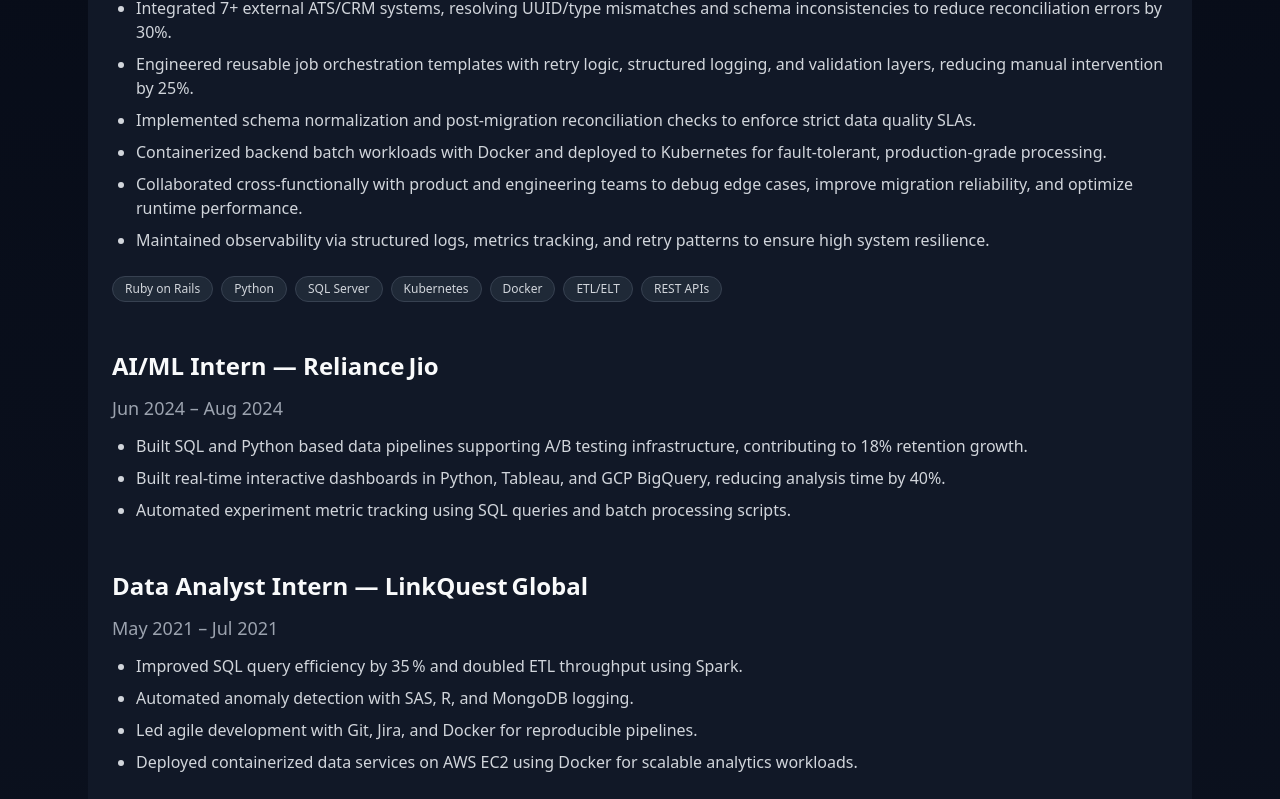
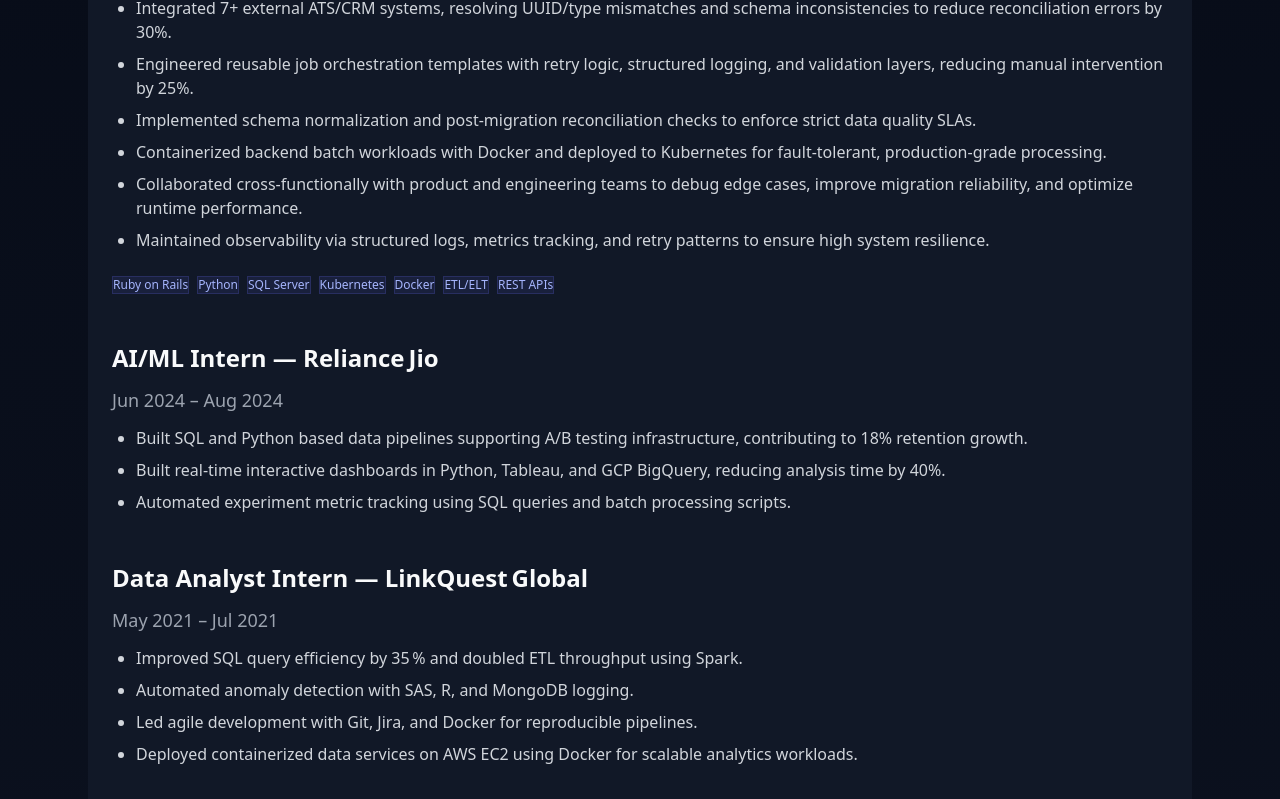
Before and after one commit to Mrinmayi03/MrinmayiKatti_Portfolio, a React (Vite) app: page / in a window 1280 px wide. Shown: the part 1281-2080 px from the top of the page. Built offline with nearby package versions, Linux system fonts and the light colour scheme.

Commit message:
Frontend updates

```diff
--- a/src/components/Experience.tsx
+++ b/src/components/Experience.tsx
@@ -71,7 +71,7 @@
               {r.tech.map((t) => (
                 <span
                   key={t}
-                  className="text-xs bg-gray-800 text-gray-300 px-3 py-1 rounded-full border border-gray-700"
+                  className="text-xs bg-indigo-500/10 text-indigo-300 border border-indigo-500/20"
                 >
                   {t}
                 </span>
--- a/src/index.css
+++ b/src/index.css
@@ -18,13 +18,13 @@
 
   body {
     margin: 0;
-    @apply bg-gray-950 text-gray-100 antialiased;
+    @apply bg-slate-950 text-slate-100 antialiased;
     font-family: system-ui, -apple-system, Segoe UI, Roboto, Helvetica, Arial, sans-serif;
   }
 
   a {
-    @apply text-blue-300 hover:text-blue-200 transition;
-    text-decoration: none;
+  @apply text-indigo-400 hover:text-indigo-300 transition;
+  text-decoration: none;
   }
 }
 
```
